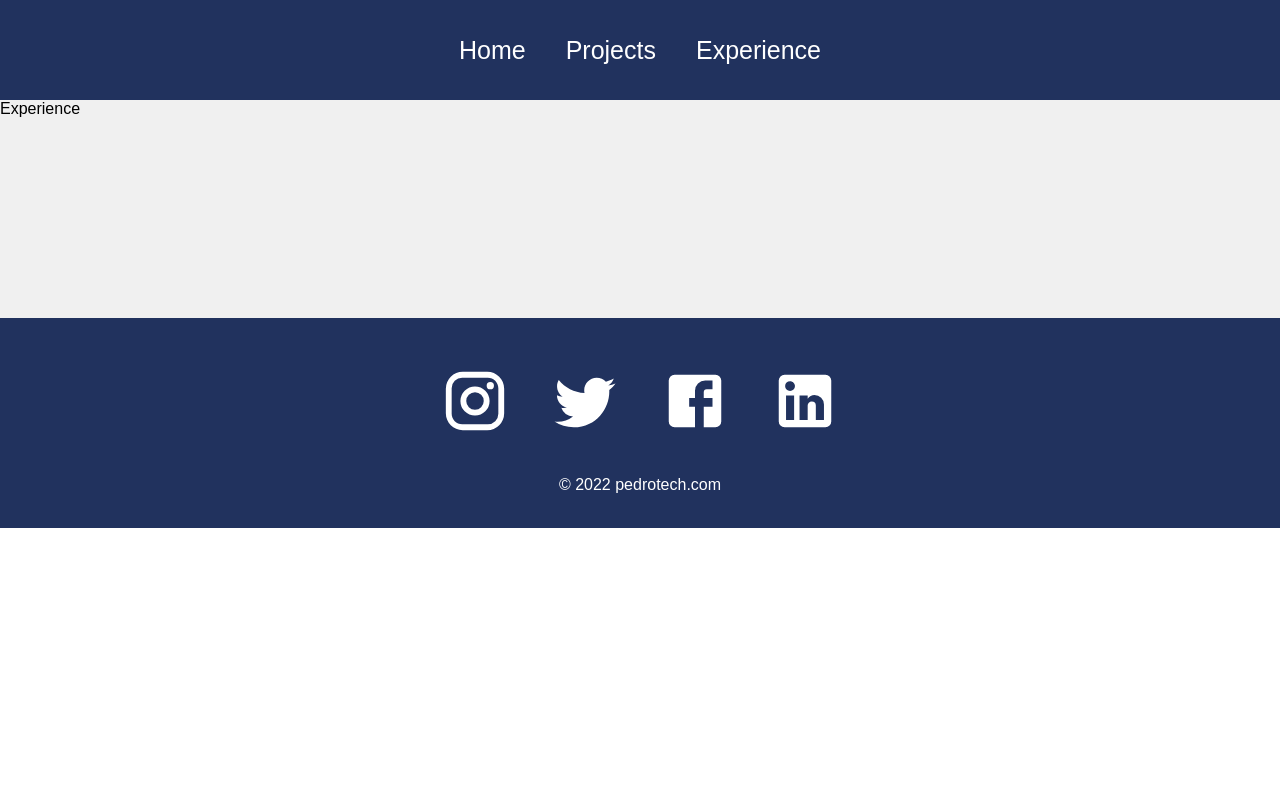
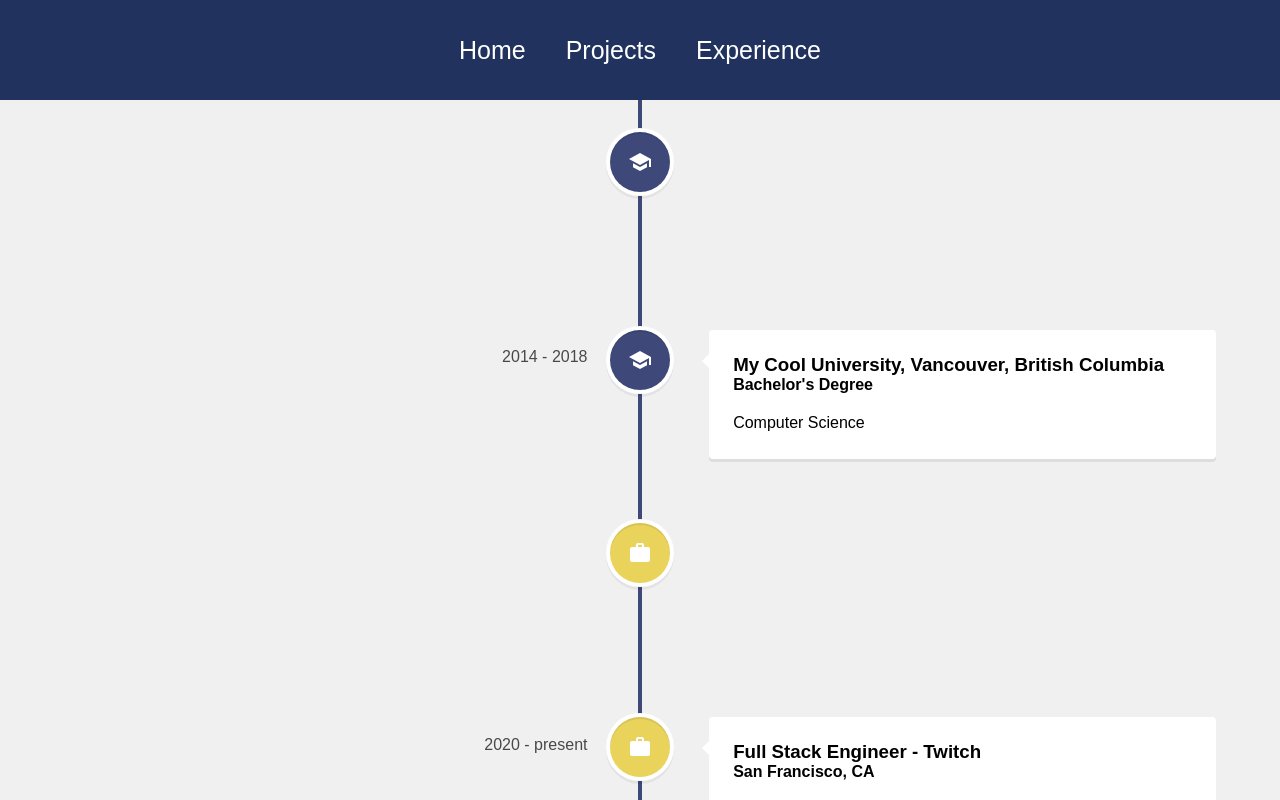
Before and after one commit to SanathKumaraEng/SanathKumaraEng.github.io, a React (Create React App) app: page /experience in a window 1280 px wide. Shown: the top 800 px of the page. Built offline with nearby package versions, Linux system fonts and the light colour scheme.

Commit message:
pages created

```diff
--- a/src/pages/Experience.js
+++ b/src/pages/Experience.js
@@ -1,9 +1,78 @@
-import React from 'react'
+import React from "react";
+import {
+  VerticalTimeline,
+  VerticalTimelineElement,
+} from "react-vertical-timeline-component";
+import "react-vertical-timeline-component/style.min.css";
+import SchoolIcon from "@material-ui/icons/School";
+import WorkIcon from "@material-ui/icons/Work";
 
 function Experience() {
   return (
-    <div>Experience</div>
-  )
+    <div className="experience">
+      <VerticalTimeline lineColor="#3e497a">
+        <VerticalTimelineElement
+          className="vertical-timeline-element--education"
+          date="2010 - 2014"
+          iconStyle={{ background: "#3e497a", color: "#fff" }}
+          icon={<SchoolIcon />}
+        >
+          <h3 className="vertical-timeline-element-title">
+            My Random High School, Random Place, Random State
+          </h3>
+          <p> High School Diploma</p>
+        </VerticalTimelineElement>
+        <VerticalTimelineElement
+          className="vertical-timeline-element--education"
+          date="2014 - 2018"
+          iconStyle={{ background: "#3e497a", color: "#fff" }}
+          icon={<SchoolIcon />}
+        >
+          <h3 className="vertical-timeline-element-title">
+            My Cool University, Vancouver, British Columbia
+          </h3>
+
+          <h4 className="vertical-timeline-element-subtitle">
+            Bachelor's Degree
+          </h4>
+
+          <p> Computer Science</p>
+        </VerticalTimelineElement>
+        <VerticalTimelineElement
+          className="vertical-timeline-element--work"
+          date="2018 - 2020"
+          iconStyle={{ background: "#e9d35b", color: "#fff" }}
+          icon={<WorkIcon />}
+        >
+          <h3 className="vertical-timeline-element-title">
+            Back End Engineer - Google
+          </h3>
+          <h4 className="vertical-timeline-element-subtitle">
+            San Francisco, CA
+          </h4>
+          <p>Developed the backend infrastructure for 3 projects.</p>
+        </VerticalTimelineElement>
+
+        <VerticalTimelineElement
+          className="vertical-timeline-element--work"
+          date="2020 - present"
+          iconStyle={{ background: "#e9d35b", color: "#fff" }}
+          icon={<WorkIcon />}
+        >
+          <h3 className="vertical-timeline-element-title">
+            Full Stack Engineer - Twitch
+          </h3>
+          <h4 className="vertical-timeline-element-subtitle">
+            San Francisco, CA
+          </h4>
+          <p>
+            Helped the team launch 2 major features by working both in the front
+            end and back end.
+          </p>
+        </VerticalTimelineElement>
+      </VerticalTimeline>
+    </div>
+  );
 }
 
-export default Experience
+export default Experience;
--- a/src/pages/Home.js
+++ b/src/pages/Home.js
@@ -1,9 +1,48 @@
-import React from 'react'
+import React from "react";
+import LinkedInIcon from "@material-ui/icons/LinkedIn";
+import EmailIcon from "@material-ui/icons/Email";
+import GithubIcon from "@material-ui/icons/GitHub";
+import "../styles/Home.css";
+import Link from '@material-ui/core/Link';
 
 function Home() {
   return (
-    <div>Home</div>
-  )
+    <div className="home">
+      <div className="about">
+        <h2> Hi, I'm Sanath Kumara</h2>
+        <div className="prompt">
+          <p>A mechanical engineer and a software developer with a passion for learning and creating.</p>
+          <LinkedInIcon onClick={() => window.location.href='https://www.google.com'} />
+          <EmailIcon />
+          <GithubIcon />
+        </div>
+      </div>
+      <div className="skills">
+        <h1> Skills</h1>
+        <ol className="list">
+          <li className="item">
+            <h2> Front-End</h2>
+            <span>
+              ReactJS, Angular, Redux, HTML, CSS, React Native, Flutter, NPM,
+              Ionic, BootStrap, MaterialUI, Yarn, TailwindCSS, StyledComponents
+            </span>
+          </li>
+          <li className="item">
+            <h2>Back-End</h2>
+            <span>
+              NodeJS, Java Spring, .NET, ExpressJS, GraphQL, ApolloServer,
+              MySQL, MongoDB, DynamoDB, DigitalOcean, AWS S3, MS SQL
+            </span>
+          </li>
+          <li className="item">
+            <h2>Languages</h2>
+            <span>JavaScript, Java, Python, C#, C, C++, TypeScript, Go</span>
+          </li>
+        </ol>
+      </div>
+    </div>
+  );
 }
 
-export default Home
+
+export default Home;
--- a/src/pages/Projects.js
+++ b/src/pages/Projects.js
@@ -1,9 +1,22 @@
-import React from 'react'
+import React from "react";
+import ProjectItem from "../components/ProjectItem";
+import { ProjectList } from "../helpers/ProjectList";
+
+import "../styles/Projects.css";
 
 function Projects() {
   return (
-    <div>Projects</div>
-  )
+    <div className="projects">
+      <h1> My Personal Projects</h1>
+      <div className="projectList">
+        {ProjectList.map((project, idx) => {
+          return (
+            <ProjectItem id={idx} name={project.name} image={project.image} />
+          );
+        })}
+      </div>
+    </div>
+  );
 }
 
-export default Projects
+export default Projects;
```
